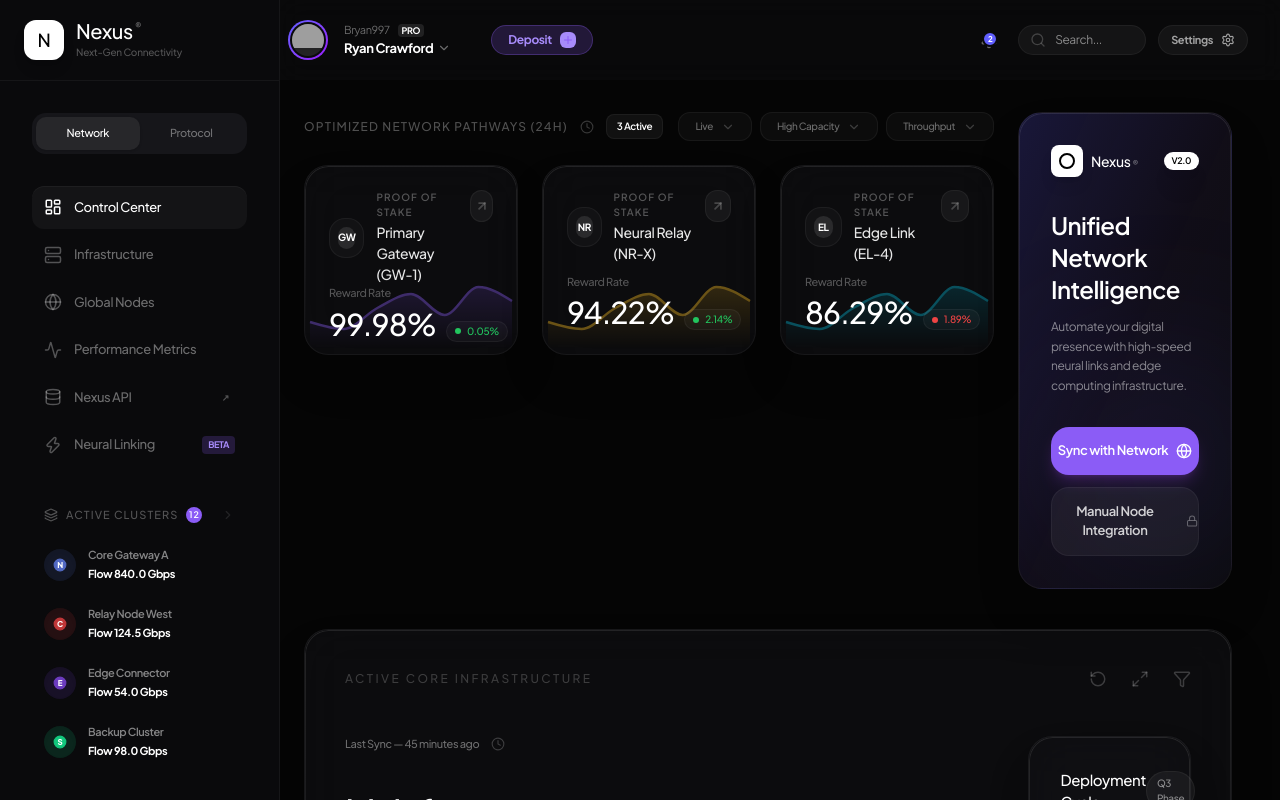
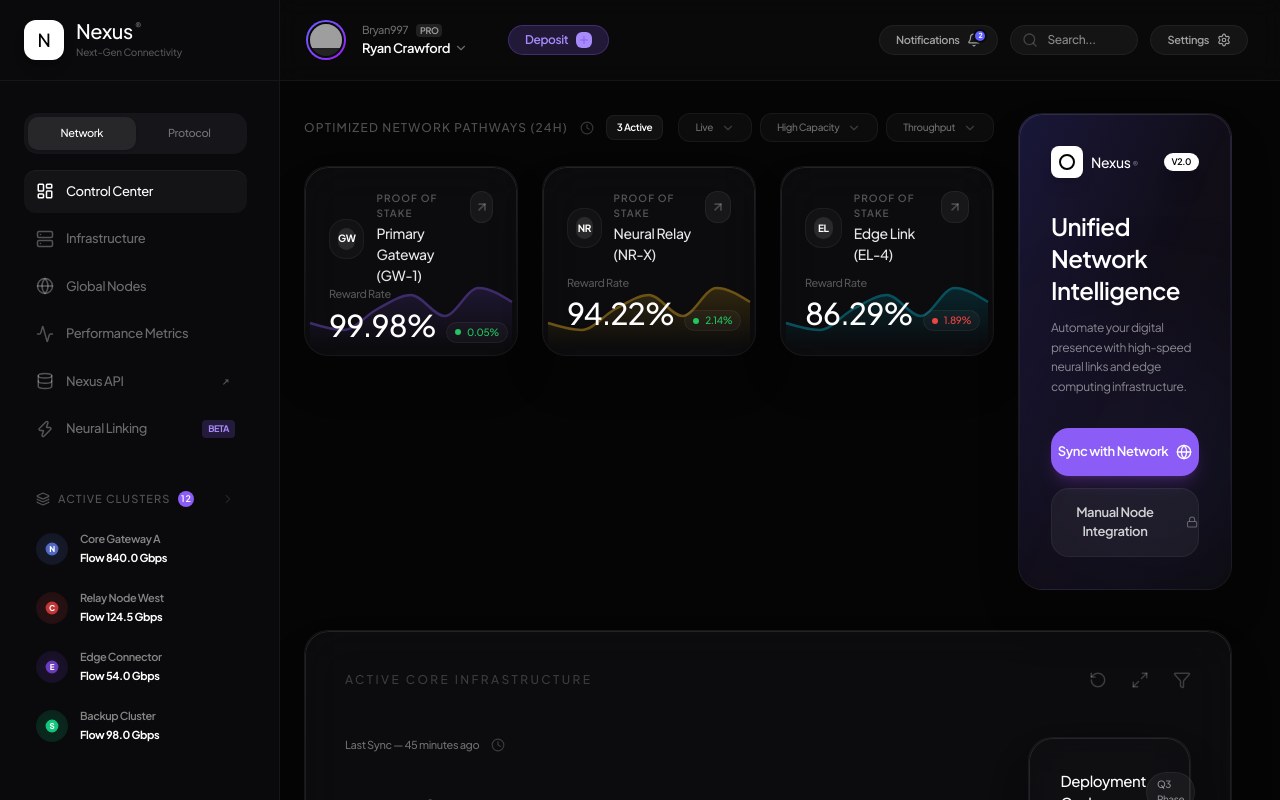
Before and after one commit to sebastianvasquezechavarria1234/nexus, a Next.js app: page / in a window 1280 px wide. Shown: the top 800 px of the page. Built offline with nearby package versions, Linux system fonts and the light colour scheme; grey boxes are pictures that could not be loaded.

Commit message:
feat: synchronize topbar and sidebar header styles and update notification UI

```diff
--- a/src/components/layout/Sidebar.tsx
+++ b/src/components/layout/Sidebar.tsx
@@ -44,8 +44,8 @@ export default function Sidebar() {
         </div>
       </div>
 
-      <div className="p-8 pt-8">
-        <div className="flex bg-[#16161a] p-1 rounded-[14px] mb-8">
+      <div className="pl-6 pr-8 pt-8 pb-8">
+        <div className="flex bg-[#16161a] p-1 rounded-[14px] mb-4">
           <button className="flex-1 py-2 text-[11px] font-medium bg-[#27272a] text-white rounded-[10px] shadow-sm transition-all">Network</button>
           <button className="flex-1 py-2 text-[11px] font-medium text-white/40 hover:text-white/50 transition-colors">Protocol</button>
         </div>
--- a/src/components/layout/TopBar.tsx
+++ b/src/components/layout/TopBar.tsx
@@ -5,7 +5,7 @@ import { Search, Bell, Settings, ChevronDown, Plus } from 'lucide-react';
 
 export default function TopBar() {
   return (
-    <header className="h-20 flex items-center justify-between px-8 sticky top-0 bg-[#0a0a0c]/80 backdrop-blur-md z-[40]">
+    <header className="flex items-center justify-between pl-[50px] pr-8 py-5 sticky top-0 bg-[#0a0a0c]/80 backdrop-blur-md z-[40] border-b border-white/5">
       <div className="flex items-center gap-6 flex-1">
         <div className="flex items-center gap-4">
           <div className="w-10 h-10 rounded-full bg-gradient-to-br from-indigo-500 to-purple-600 p-0.5">
@@ -17,17 +17,17 @@ export default function TopBar() {
           </div>
           <div>
             <div className="flex items-center gap-2">
-              <span className="text-[11px] text-white/40">Bryan997</span>
-              <span className="text-[9px] bg-white/10 px-1 rounded font-bold">PRO</span>
+              <span className="text-[11px] text-white/40 font-medium">Bryan997</span>
+              <span className="text-[9px] bg-white/10 px-1 rounded font-semibold text-white/60">PRO</span>
             </div>
             <div className="flex items-center gap-1">
-              <p className="text-[13px] font-bold">Ryan Crawford</p>
+              <p className="text-[13px] font-semibold">Ryan Crawford</p>
               <ChevronDown size={14} className="text-white/40" />
             </div>
           </div>
         </div>
 
-        <button className="flex items-center gap-2 bg-[#8b5cf6]/20 text-[#a78bfa] px-4 py-1.5 rounded-full text-xs font-bold border border-[#8b5cf6]/30 ml-4">
+        <button className="flex items-center gap-2 bg-[#8b5cf6]/20 text-[#a78bfa] px-4 py-1.5 rounded-full text-xs font-semibold border border-[#8b5cf6]/30 ml-4 hover:bg-[#8b5cf6]/30 transition-all">
           Deposit
           <div className="bg-[#a78bfa] text-[#8b5cf6] rounded-md p-0.5">
             <Plus size={12} />
@@ -36,9 +36,12 @@ export default function TopBar() {
       </div>
 
       <div className="flex items-center gap-3">
-        <button className="relative p-2 text-white/40 hover:text-white transition-colors">
-          <Bell size={18} />
-          <span className="absolute top-2 right-2 w-4 h-4 bg-indigo-500 rounded-full border-2 border-[#0a0a0c] text-[8px] text-white flex items-center justify-center font-bold">2</span>
+        <button className="flex items-center gap-2 bg-white/5 border border-white/5 px-4 py-1.5 rounded-full text-[11px] font-semibold text-white/60 hover:bg-white/10 transition-colors relative">
+          Notifications
+          <div className="relative">
+            <Bell size={14} />
+            <span className="absolute -top-1 -right-1.5 w-3.5 h-3.5 bg-indigo-500 rounded-full border-2 border-[#0a0a0c] text-[7px] text-white flex items-center justify-center font-bold">2</span>
+          </div>
         </button>
 
         <div className="relative group">
@@ -46,11 +49,11 @@ export default function TopBar() {
           <input
             type="text"
             placeholder="Search..."
-            className="bg-white/5 border border-white/5 rounded-full py-1.5 pl-9 pr-4 text-xs focus:outline-none focus:border-white/20 transition-all w-32 focus:w-48"
+            className="bg-white/5 border border-white/5 rounded-full py-1.5 pl-9 pr-4 text-xs focus:outline-none focus:border-white/20 transition-all w-32 focus:w-48 font-medium"
           />
         </div>
 
-        <button className="flex items-center gap-2 bg-white/5 border border-white/5 px-3 py-1.5 rounded-full text-[11px] font-bold text-white/60 hover:bg-white/10 transition-colors">
+        <button className="flex items-center gap-2 bg-white/5 border border-white/5 px-4 py-1.5 rounded-full text-[11px] font-semibold text-white/60 hover:bg-white/10 transition-colors">
           Settings
           <Settings size={14} />
         </button>
```
